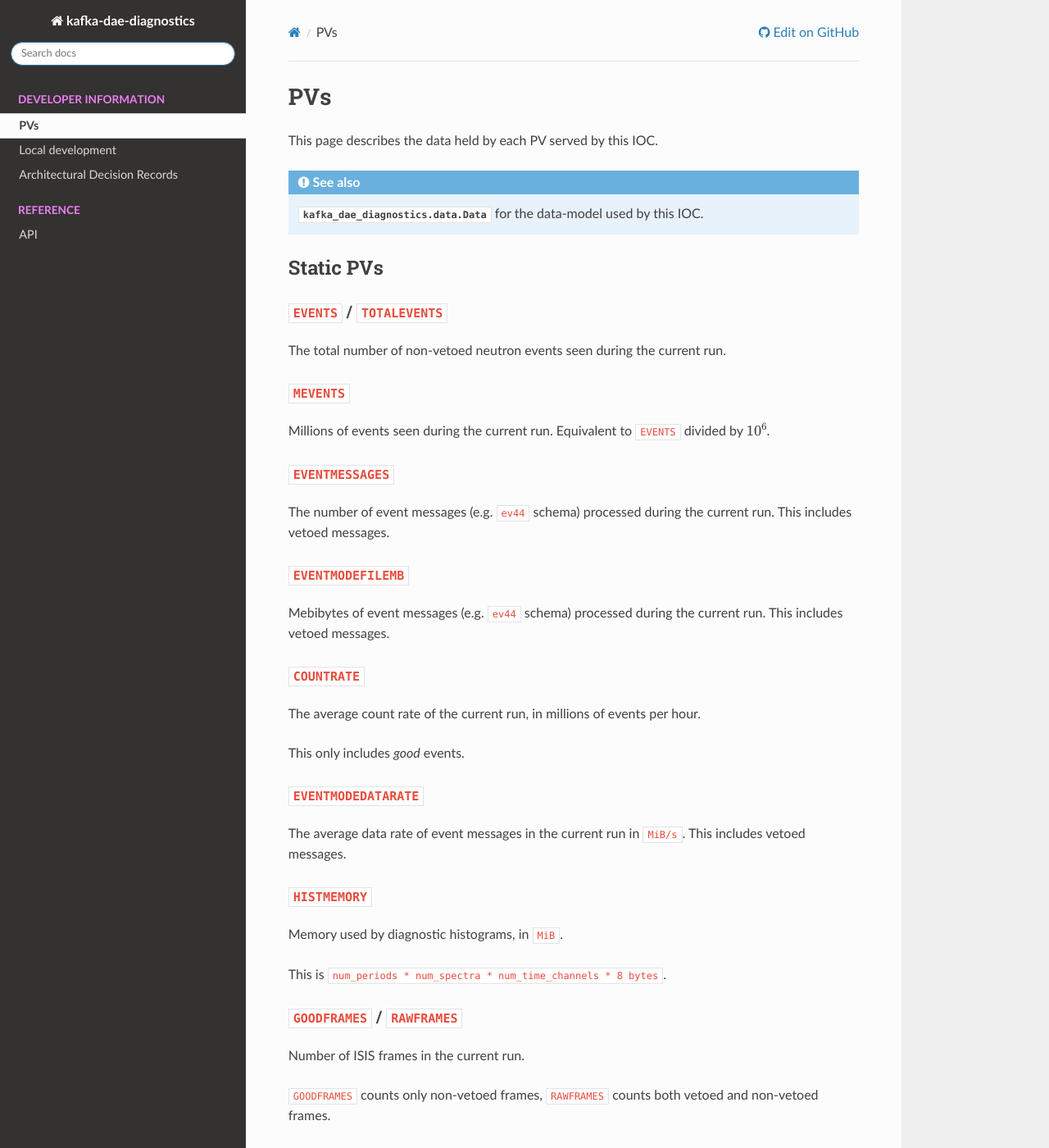
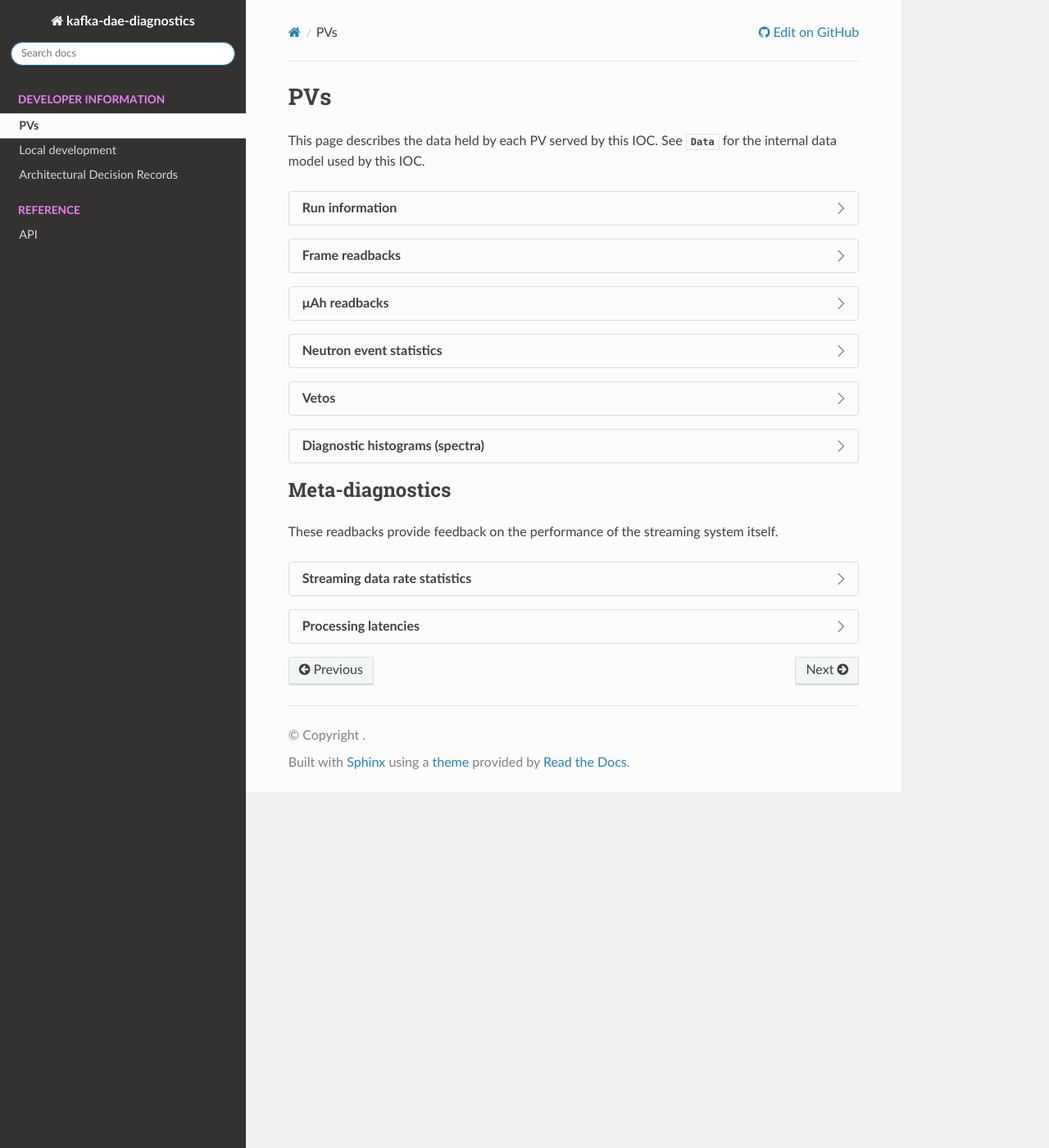
Before and after one commit to ISISComputingGroup/kafka_dae_diagnostics, a Sphinx documentation site: the page built from doc/pvs.md, in a window 1280 px wide and 1400 px high. Shown: the whole window at 82% size. Built offline with Sphinx 7.4.7 and the Read the Docs theme 3.1.0, drawn with Linux system fonts in a browser that asks for light colours; some of the changed text lies outside the part shown.

Commit message:
Try a bit harder with the docs

```diff
--- a/doc/conf.py
+++ b/doc/conf.py
@@ -52,6 +52,8 @@ extensions = [
     "sphinxcontrib.mermaid",
     # Documentation links in code blocks
     "sphinx_codeautolink",
+    # For code-tabs
+    "sphinx_design",
 ]
 mermaid_d3_zoom = True
 napoleon_google_docstring = True
--- a/doc/pvs.md
+++ b/doc/pvs.md
@@ -1,45 +1,19 @@
 # PVs
 
-This page describes the data held by each PV served by this IOC.
+This page describes the data held by each PV served by this IOC. See {py:class}`~kafka_dae_diagnostics.data.Data` for
+the internal data model used by this IOC.
 
-:::{seealso}
-{py:class}`kafka_dae_diagnostics.data.Data` for the data-model used by this IOC.
+:::{dropdown} Run information
+### `START_TIME` / `STOP_TIME`
+
+The most recent run-start and run-stop timestamps.
+
+### `RUNDURATION`
+
+Duration, in seconds, of the current or most recent run.
 :::
 
-## Static PVs
-
-### `EVENTS` / `TOTALEVENTS`
-
-The total number of non-vetoed neutron events seen during the current run.
-
-### `MEVENTS`
-
-Millions of events seen during the current run. Equivalent to `EVENTS` divided by {math}`10^6`.
-
-### `EVENTMESSAGES`
-
-The number of event messages (e.g. `ev44` schema) processed during the current run. This includes vetoed messages.
-
-### `EVENTMODEFILEMB`
-
-Mebibytes of event messages (e.g. `ev44` schema) processed during the current run. This includes vetoed messages.
-
-### `COUNTRATE`
-
-The average count rate of the current run, in millions of events per hour.
-
-This only includes *good* events.
-
-### `EVENTMODEDATARATE`
-
-The average data rate of event messages in the current run in `MiB/s`. This includes vetoed messages.
-
-### `HISTMEMORY`
-
-Memory used by diagnostic histograms, in `MiB`.
-
-This is `num_periods * num_spectra * num_time_channels * 8 bytes`.
-
+:::{dropdown} Frame readbacks
 ### `GOODFRAMES` / `RAWFRAMES`
 
 Number of ISIS frames in the current run.
@@ -50,10 +24,12 @@ Number of ISIS frames in the current run.
 
 Array of good/raw ISIS frames in the current run, keyed by period number. The array has length `NUMPERIODS`.
 
-:::{note}
+::::{note}
 The sum of this array may differ from `GOODFRAMES` if frames with an invalid period number are received. Those frames will be included in `GOODFRAMES`, but will not appear in `GOODFRAMES_PD`.
+::::
 :::
 
+:::{dropdown} μAh readbacks
 ### `GOODUAH` / `RAWUAH`
 
 Accumulated micro-amp-hours in the current run.
@@ -64,38 +40,28 @@ Accumulated micro-amp-hours in the current run.
 
 Array of good/raw micro-amp-hours in the current run, keyed by period number. The array has length `NUMPERIODS`.
 
-:::{note}
+::::{note}
 The sum of `GOODUAH_PD` may differ from `GOODUAH` if frames with an invalid period number are received. Those frames will be included in `GOODUAH`, but will not appear in `GOODUAH_PD`.
+::::
 :::
 
-### `NUMPERIODS`
+:::{dropdown} Neutron event statistics
+### `EVENTS` / `TOTALEVENTS`
 
-Number of periods configured in the current run. Valid period numbers are strictly less than this number.
+The total number of non-vetoed neutron events seen during the current run.
 
-### `NUMSPECTRA`
+### `MEVENTS`
 
-Number of spectra configured for the diagnostic histogram of the current run.
+Millions of events seen during the current run. Equivalent to `EVENTS` divided by {math}`10^6`.
 
-### `NUMTIMECHANNELS`
+### `COUNTRATE`
 
-Number of time channels configured for the diagnostic histogram of the current run.
+The average count rate of the current run, in millions of events per hour.
 
-### `START_TIME` / `STOP_TIME`
+This only includes *good* events.
+:::
 
-The most recent run-start and run-stop timestamps.
-
-### `RUNDURATION`
-
-Duration, in seconds, of the current or most recent run.
-
-### `PROCESSINGLAG`
-
-Estimated time difference, in seconds, between an event being emitted by the streaming hardware and being processed by the diagnostics IOC. This assumes that the clock in the streaming PC is reasonably well synchronised with the GPS clock used by the streaming hardware.
-
-### `DIAGNOSTICSLAG`
-
-The amount of time taken, in seconds, between diagnostic PV updates. After an event message is processed by the diagnostics IOC, the corresponding update will not be published to PVs until this interval next expires.
-
+:::{dropdown} Vetos
 ### `VETO:RECENT:PERCENT`
 
 The percentage of frames which were vetoed, within the most recently processed 100 frames in this run
@@ -131,11 +97,27 @@ This PV is an array of length 32, where element `N` corresponds to a veto mask o
 
 This PV is an array of length 32, where element `N` corresponds to a veto mask of `1 << N`. The values are the
 user-friendly string names of each veto, for example `External veto 0`.
+:::
 
-## Dynamic PVs
+:::{dropdown} Diagnostic histograms (spectra)
 
-These PVs are created on-the-fly by `kafka_dae_diagnostics`. The PV will not exist if
-the requested period or spectrum is outside the range currently configured.
+### `NUMPERIODS`
+
+Number of periods configured in the current run. Valid period numbers are strictly less than this number.
+
+### `NUMSPECTRA`
+
+Number of spectra configured for the diagnostic histogram of the current run.
+
+### `NUMTIMECHANNELS`
+
+Number of time channels configured for the diagnostic histogram of the current run.
+
+### `HISTMEMORY`
+
+Memory used by diagnostic histograms, in `MiB`.
+
+This is `num_periods * num_spectra * num_time_channels * 8 bytes`.
 
 ### `SPEC:<period>:<spectrum>:X`
 
@@ -144,3 +126,32 @@ These PVs provide the X points (the time-of-flight bin centres) for a time of fl
 ### `SPEC:<period>:<spectrum>:Y`
 
 These PVs provide the Y points (the number of counts in the relevant bin) for a time of flight spectrum. This array has length `NUMTIMECHANNELS`.
+:::
+
+## Meta-diagnostics
+
+These readbacks provide feedback on the performance of the streaming system itself.
+
+:::{dropdown} Streaming data rate statistics
+### `EVENTMESSAGES`
+
+The number of event messages (e.g. `ev44` schema) processed during the current run. This includes vetoed messages.
+
+### `EVENTMODEFILEMB`
+
+Mebibytes of event messages (e.g. `ev44` schema) processed during the current run. This includes vetoed messages.
+
+### `EVENTMODEDATARATE`
+
+The average data rate of event messages in the current run in `MiB/s`. This includes vetoed messages.
+:::
+
+:::{dropdown} Processing latencies
+### `PROCESSINGLAG`
+
+Estimated time difference, in seconds, between an event being emitted by the streaming hardware and being processed by the diagnostics IOC. This assumes that the clock in the streaming PC is reasonably well synchronised with the GPS clock used by the streaming hardware.
+
+### `DIAGNOSTICSLAG`
+
+The amount of time taken, in seconds, between diagnostic PV updates. After an event message is processed by the diagnostics IOC, the corresponding update will not be published to PVs until this interval next expires.
+:::
--- a/pyproject.toml
+++ b/pyproject.toml
@@ -43,6 +43,7 @@ doc = [
   "myst_parser",
   "sphinx-autobuild",
   "sphinx-codeautolink",
+  "sphinx-design",
   "sphinxcontrib-mermaid",
   "sphinxcontrib-spelling",
 ]
```
